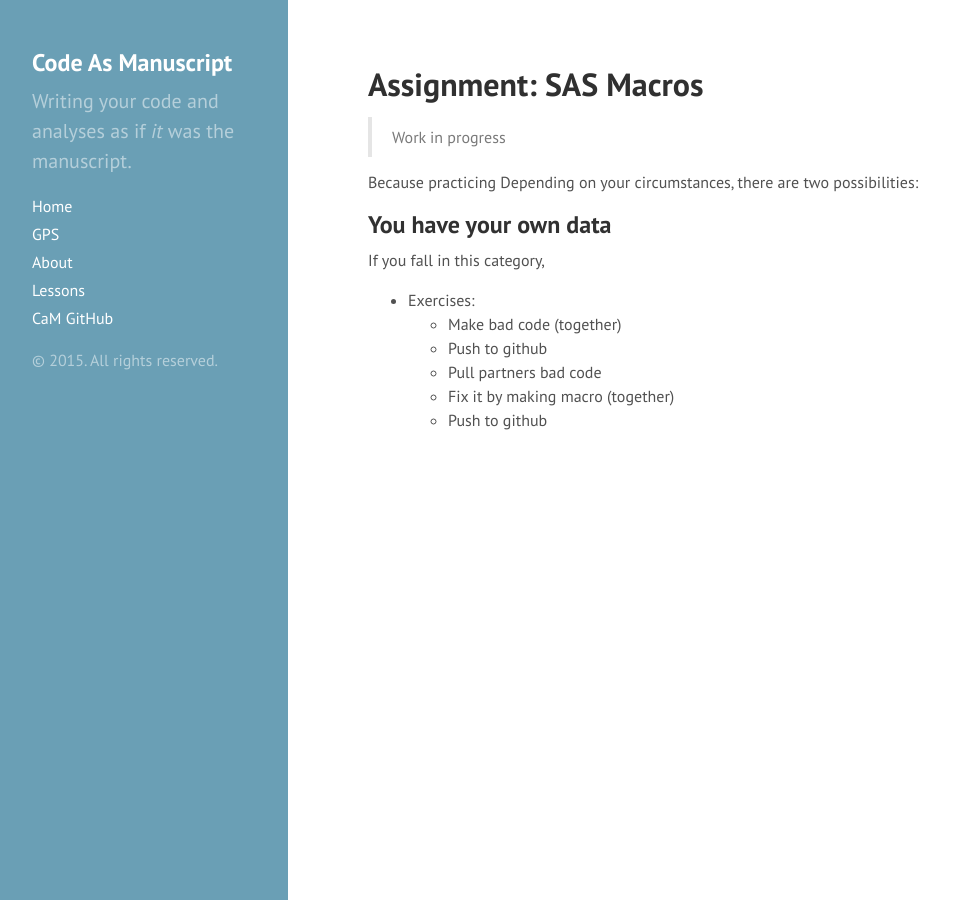
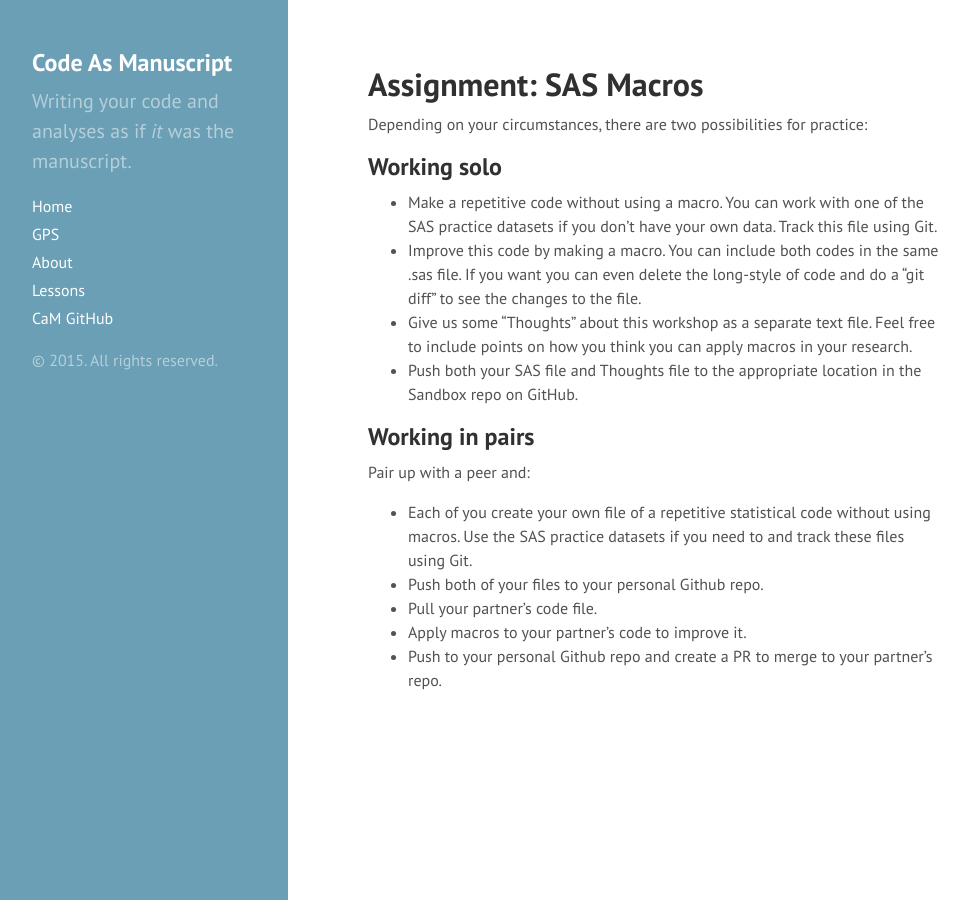
Before and after one commit to thesarahmeister/workshops, a Jekyll site: the page built from lessons/macros/assignment.md, in a window 1280 px wide. Shown: the whole page, without its empty margins (0-969 px from the left). Built offline with Jekyll 4.4.1, drawn with Linux system fonts in a browser that asks for light colours; Markdown is read by kramdown in place of the engine named in the settings.

```diff
--- a/lessons/macros/assignment.md
+++ b/lessons/macros/assignment.md
@@ -18,17 +18,22 @@ categories:
     - Macros
 ---
 
-> Work in progress
+Depending on your circumstances, there are two possibilities for practice:
 
-Because practicing Depending on your circumstances, there are two possibilities:
+## Working solo ##
 
-## You have your own data ##
+* Make a repetitive code without using a macro. You can work with one of the SAS practice datasets if you don't have your own data. Track this file using Git.
+* Improve this code by making a macro. You can include both codes in the same .sas file. If you want you can even delete the long-style of code and do a "git diff" to see the changes to the file.
+* Give us some "Thoughts" about this workshop as a separate text file. Feel free to include points on how you think you can apply macros in your research.
+* Push both your SAS file and Thoughts file to the appropriate location in the Sandbox repo on GitHub.
 
-If you fall in this category,
 
-* Exercises:
-    * Make bad code (together)
-    * Push to github
-    * Pull partners bad code
-    * Fix it by making macro (together)
-    * Push to github
+## Working in pairs ##
+
+Pair up with a peer and:
+
+* Each of you create your own file of a repetitive statistical code without using macros. Use the SAS practice datasets if you need to and track these files using Git.
+* Push both of your files to your personal Github repo.
+* Pull your partner's code file.
+* Apply macros to your partner's code to improve it.
+* Push to your personal Github repo and create a PR to merge to your partner's repo.
```
Also changed, not shown: lessons/github/code/practice-2015-06-23.md (added, +93 -0 lines), lessons/macros/intro.md (+2 -0 lines), lessons/macros/slides.md (+7 -18 lines), lessons/macros/cheatsheet.md (line endings or trailing spaces), 1 other file.
